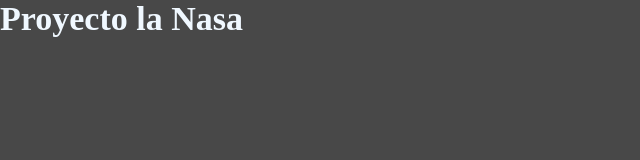
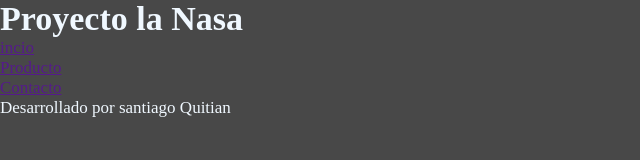
Before and after one commit to Santiago-Quitian/proyecto-nasa, a plain HTML site: page index.html in a window 1280 px wide. Shown: the whole page, without its empty margins (0-640 px from the left). Drawn offline with Linux system fonts and the light colour scheme.

Commit message:
fiel: add header,nav,section and footer

```diff
--- a/index.html
+++ b/index.html
@@ -7,6 +7,20 @@
     <link rel="stylesheet" href="styles.css">
 </head>
 <body>
-    <h1>Proyecto la Nasa</h1>
+
+    <header>
+        <h1>Proyecto la Nasa</h1>
+    </header>
+    <nav>
+        <ul>
+            <li><a href="">incio</a></li>
+            <li><a href="">Producto</a></li>
+            <li><a href="">Contacto</a></li>
+        </ul>
+    </nav>
+
+    <section></section>
+
+    <footer>Desarrollado por santiago Quitian</footer>
 </body>
 </html>
```
